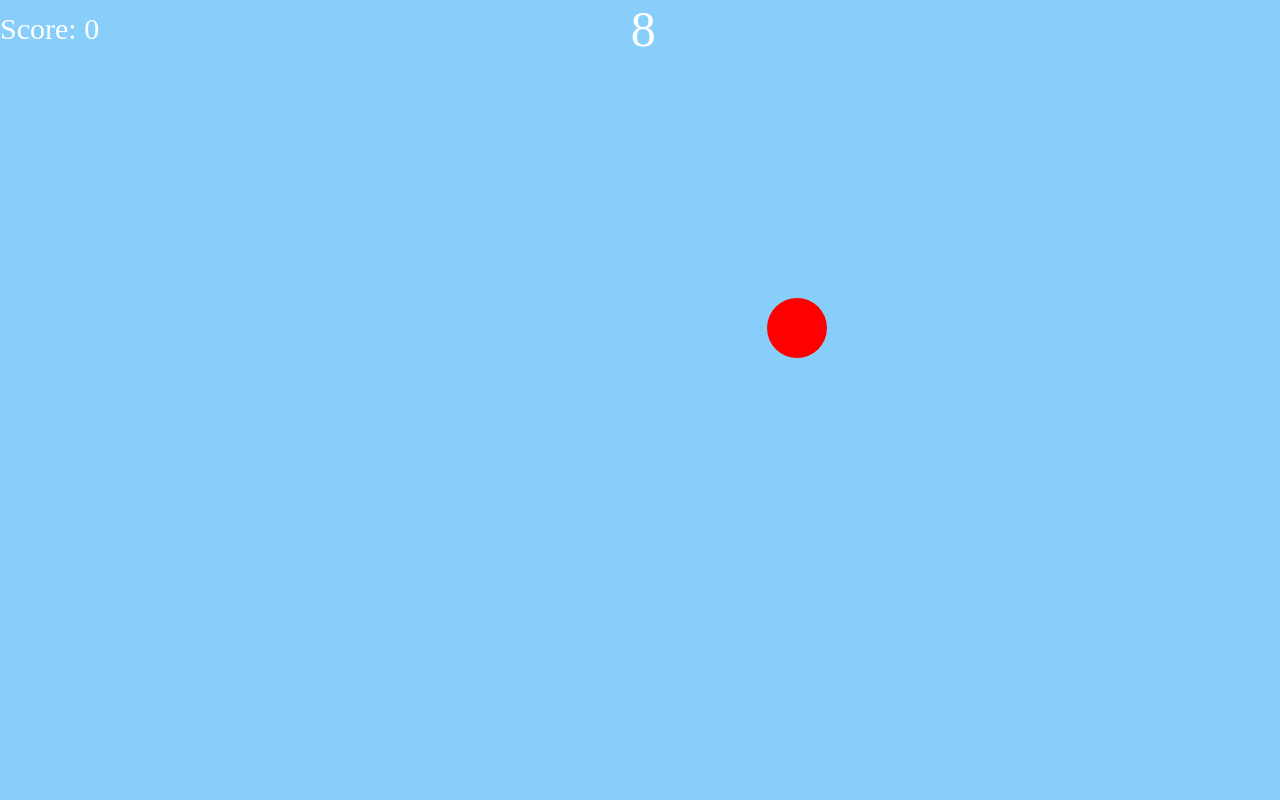
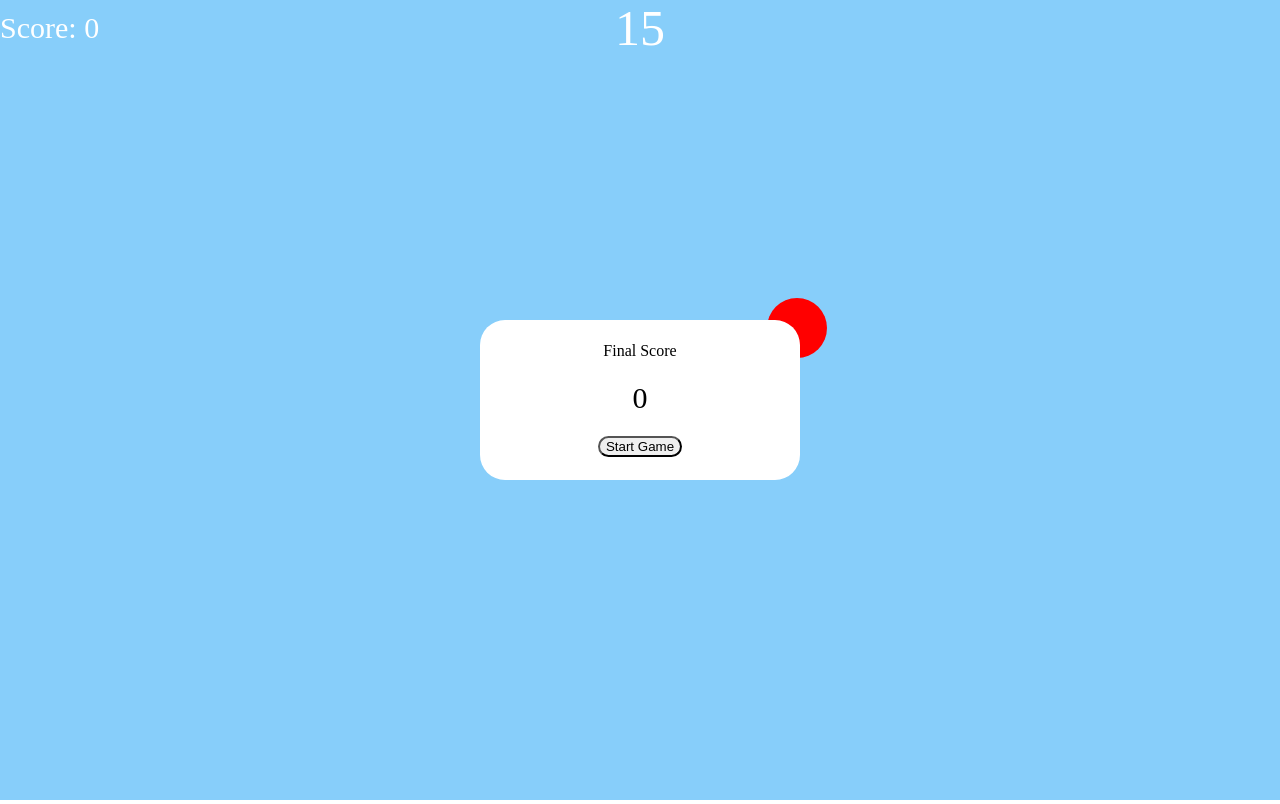
Before and after one commit to tsbernstein/Aim-Rehab, a website with bundled scripts: page index.html in a window 1280 px wide. Built offline with nearby package versions, Linux system fonts and the light colour scheme.

Commit message:
make start game modal

```diff
--- a/index.html
+++ b/index.html
@@ -5,6 +5,7 @@
     <meta charset="UTF-8" />
     <meta name="viewport" content="width=device-width, initial-scale=1.0" />
     <meta http-equiv="X-UA-Compatible" content="ie=edge" />
+    <link rel="stylesheet" href="./src/reset.css">
     <link rel="stylesheet" href="./dist/main.css" />
     <title>Aim-Rehab</title>
 </head>
@@ -19,6 +20,15 @@
             <span id="game-time"></span>
         </div>
     </div>
+    <div id='modal-container'>
+        <div class='modal'>
+            <p>Final Score</p>
+            <h1 class="score">0</h1>
+            <div>
+                <button id='start-game'>Start Game</button>
+            </div>
+        </div>
+    </div>
     <canvas id='game-canvas'></canvas>
     <script src="./dist/main.js"></script>
 </body>
--- a/src/index.js
+++ b/src/index.js
@@ -8,5 +8,11 @@
     let scoreEl = document.getElementById('score-number');
     let gameTime = document.getElementById('game-time');
     let game = new Game(gameCanvas.width, gameCanvas.height, ctx, gameCanvas, scoreEl, gameTime);
-    game.gameStart()
+    const gameStartEl = document.getElementById('start-game');
+    const modalEl = document.getElementById('modal-container')
+    gameStartEl.addEventListener('click',
+        e => {
+            game.gameStart();
+            modalEl.style.display = 'none';
+        })
 })
--- a/src/index.scss
+++ b/src/index.scss
@@ -18,6 +18,7 @@
     color: white;
     width: 100%;
     pointer-events: none;
+    margin-top: 1%;
 }
 
 .score {
@@ -27,6 +28,33 @@
 .time {
     display: flex;
     justify-content: center;
-    width: 85%;
+    width: 100%;
     font-size: 50px;
+    position: fixed;
 }
+
+#modal-container {
+    display: flex;
+    justify-content: center;
+    align-items: center;
+    z-index: 1;
+    position: fixed;
+    width: 100%;
+    height: 100%;
+}
+
+.modal {
+    display: flex;
+    flex-direction: column;
+    align-items: center;
+    justify-content: center;
+    justify-content: space-evenly;
+    background-color: white;
+    width: 20em;
+    height: 10em;
+    border-radius: 25px;
+}
+
+#start-game {
+    border-radius: 25px;
+}
--- /dev/null
+++ b/src/reset.css
@@ -0,0 +1,48 @@
+/* http://meyerweb.com/eric/tools/css/reset/
+   v2.0 | 20110126
+   License: none (public domain)
+*/
+
+html, body, div, span, applet, object, iframe,
+h1, h2, h3, h4, h5, h6, p, blockquote, pre,
+a, abbr, acronym, address, big, cite, code,
+del, dfn, em, img, ins, kbd, q, s, samp,
+small, strike, strong, sub, sup, tt, var,
+b, u, i, center,
+dl, dt, dd, ol, ul, li,
+fieldset, form, label, legend,
+table, caption, tbody, tfoot, thead, tr, th, td,
+article, aside, canvas, details, embed,
+figure, figcaption, footer, header, hgroup,
+menu, nav, output, ruby, section, summary,
+time, mark, audio, video {
+	margin: 0;
+	padding: 0;
+	border: 0;
+	font-size: 100%;
+	font: inherit;
+	vertical-align: baseline;
+}
+/* HTML5 display-role reset for older browsers */
+article, aside, details, figcaption, figure,
+footer, header, hgroup, menu, nav, section {
+	display: block;
+}
+body {
+	line-height: 1;
+}
+ol, ul {
+	list-style: none;
+}
+blockquote, q {
+	quotes: none;
+}
+blockquote:before, blockquote:after,
+q:before, q:after {
+	content: '';
+	content: none;
+}
+table {
+	border-collapse: collapse;
+	border-spacing: 0;
+}w
```
Also changed, not shown: dist/main.css, dist/main.js.
